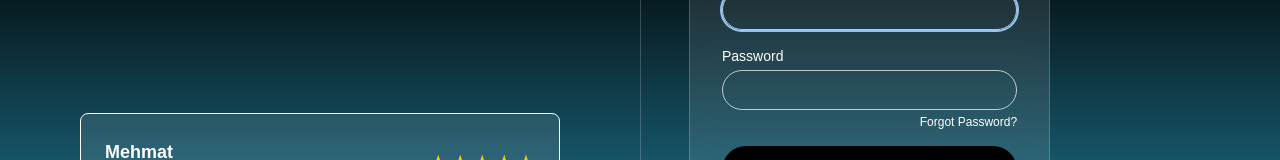
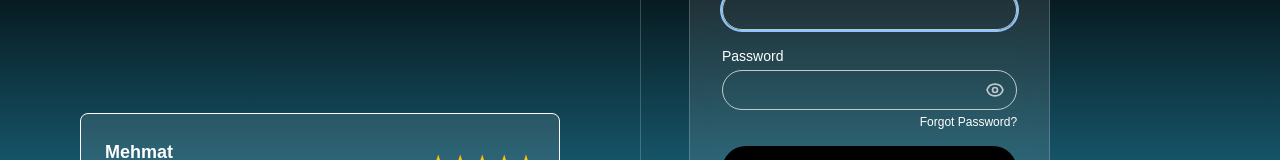
Before and after one commit to commentsfusion/commentsfusion, a Next.js app in the folder frontend/: page /signup-login in a window 1280 px wide. Shown: the part 317-477 px from the top of the page. Built offline with nearby package versions, Linux system fonts and the light colour scheme; no server answers.

Commit message:
toggle password visibility

```diff
--- a/frontend/src/app/components/signup-login_components/LoginForm.js
+++ b/frontend/src/app/components/signup-login_components/LoginForm.js
@@ -1,4 +1,4 @@
-import React from "react";
+import React, { useState } from "react";
 import PropTypes from "prop-types";
 import { motion } from "framer-motion";
 import ReCAPTCHA from "react-google-recaptcha";
@@ -18,6 +18,12 @@
   recaptchaV2Ref,
 
 }) {
+  const [showPassword, setShowPassword] = useState(false);
+
+  const togglePasswordVisibility = () => {
+    setShowPassword(!showPassword);
+  };
+
   return (
 
     <form
@@ -45,13 +51,58 @@
       {/* Password Field */}
       <div className="space-y-1">
         <label className="block text-sm">Password</label>
-        <input
-          name="password"
-          type="password"
-          value={loginData.password}
-          onChange={onLoginChange}
-          className="w-full h-10 px-3 rounded-full border border-white/70 bg-transparent focus:outline-none focus:ring-2 focus:ring-blue-300"
-        />
+        <div className="relative">
+          <input
+            name="password"
+            type={showPassword ? "text" : "password"}
+            value={loginData.password}
+            onChange={onLoginChange}
+            className="w-full h-10 px-3 pr-10 rounded-full border border-white/70 bg-transparent focus:outline-none focus:ring-2 focus:ring-blue-300"
+          />
+          <button
+            type="button"
+            onClick={togglePasswordVisibility}
+            className="absolute right-3 top-1/2 transform -translate-y-1/2 text-white/70 hover:text-white focus:outline-none"
+          >
+            {showPassword ? (
+              <svg
+                className="w-5 h-5"
+                fill="none"
+                stroke="currentColor"
+                viewBox="0 0 24 24"
+                xmlns="http://www.w3.org/2000/svg"
+              >
+                <path
+                  strokeLinecap="round"
+                  strokeLinejoin="round"
+                  strokeWidth={2}
+                  d="M13.875 18.825A10.05 10.05 0 0112 19c-4.478 0-8.268-2.943-9.543-7a9.97 9.97 0 011.563-3.029m5.858.908a3 3 0 114.243 4.243M9.878 9.878l4.242 4.242M9.878 9.878L8.464 8.464M14.121 14.121l1.415 1.415M14.121 14.121L9.878 9.878m4.243 4.243L8.464 8.464"
+                />
+              </svg>
+            ) : (
+              <svg
+                className="w-5 h-5"
+                fill="none"
+                stroke="currentColor"
+                viewBox="0 0 24 24"
+                xmlns="http://www.w3.org/2000/svg"
+              >
+                <path
+                  strokeLinecap="round"
+                  strokeLinejoin="round"
+                  strokeWidth={2}
+                  d="M15 12a3 3 0 11-6 0 3 3 0 016 0z"
+                />
+                <path
+                  strokeLinecap="round"
+                  strokeLinejoin="round"
+                  strokeWidth={2}
+                  d="M2.458 12C3.732 7.943 7.523 5 12 5c4.478 0 8.268 2.943 9.542 7-1.274 4.057-5.064 7-9.542 7-4.477 0-8.268-2.943-9.542-7z"
+                />
+              </svg>
+            )}
+          </button>
+        </div>
         {loginError.password && (
           <p className="text-red-400 text-xs">{loginError.password}</p>
         )}
```
